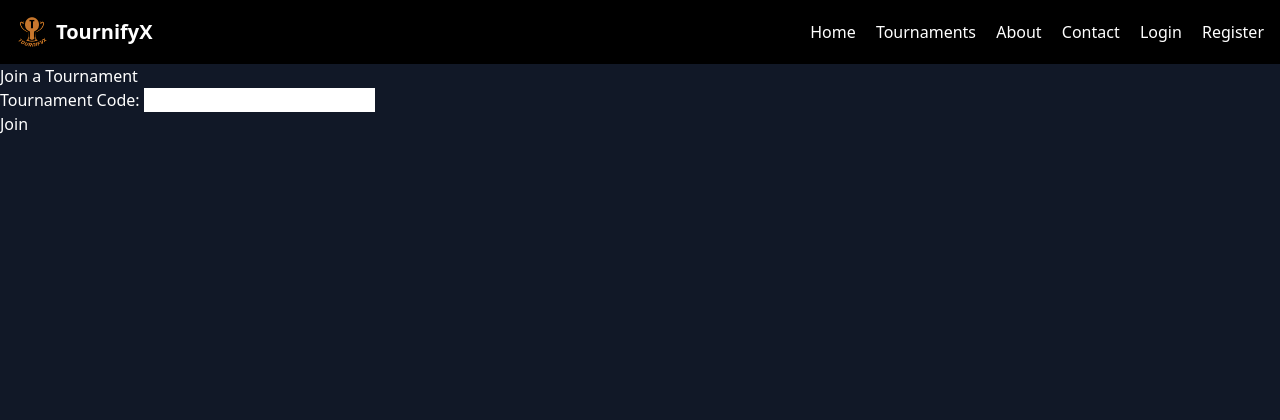
After one commit to Arkibba/TournifyX, a Django app: page /join-tournament/ in a window 1280 px wide. The commit adds this page. Shown: the top 420 px of the page. Run offline with Django 5.2, Linux system fonts and the light colour scheme; some libraries are stand-ins or nearby versions.

Commit message:
Added join  function

```diff
--- a/Main/urls.py
+++ b/Main/urls.py
@@ -26,4 +26,6 @@ urlpatterns = [
     path('logout/', logout, name='logout'),
     path('admin/', admin.site.urls),
     path('host-tournament/', views.host_tournament, name='host_tournament'),
+    path('join-tournament/', views.join_tournament, name='join_tournament'),
+    path('tournament/<int:tournament_id>/dashboard/', views.tournament_dashboard, name='tournament_dashboard'),
 ]
--- a/templates/home.html
+++ b/templates/home.html
@@ -66,6 +66,10 @@
       <!-- New Tournament Button -->
       <a href="{% url 'host_tournament' %}" class="mt-6 px-8 py-3 bg-orange-600 hover:bg-orange-700 text-white font-semibold rounded-lg transition duration-300 shadow-lg inline-block">
         Create a Tournament
+      </a>
+      <!-- Join Tournament Button -->
+      <a href="{% url 'join_tournament' %}" class="mt-6 ml-4 px-8 py-3 bg-green-600 hover:bg-green-700 text-white font-semibold rounded-lg transition duration-300 shadow-lg inline-block">
+        Join a Tournament
       </a>
     </div>
   </div>
--- /dev/null
+++ b/templates/join_tournament.html
@@ -0,0 +1,10 @@
+{% extends 'base.html' %}
+
+{% block content %}
+<h2>Join a Tournament</h2>
+<form method="post">
+    {% csrf_token %}
+    {{ form.as_p }}
+    <button type="submit" class="btn btn-primary">Join</button>
+</form>
+{% endblock %}
--- a/tournifyx/forms.py
+++ b/tournifyx/forms.py
@@ -11,3 +11,6 @@ class TournamentForm(forms.ModelForm):
             'category': forms.Select(attrs={'class': 'form-control'}),
             'match_type': forms.Select(attrs={'class': 'form-control'}),
         }
+
+class JoinTournamentForm(forms.Form):
+    code = forms.CharField(max_length=20, label="Tournament Code", widget=forms.TextInput(attrs={'class': 'form-control'}))
--- a/tournifyx/views.py
+++ b/tournifyx/views.py
@@ -4,7 +4,7 @@ from django.shortcuts import render, redirect, get_object_or_404
 from django.contrib import messages
 from .models import *
 from django.contrib.auth.decorators import login_required
-from .forms import TournamentForm
+from .forms import TournamentForm, JoinTournamentForm
 import secrets
 import string
 import random
@@ -96,3 +96,36 @@ def host_tournament(request):
         form = TournamentForm()
 
     return render(request, 'host_tournament.html', {'form': form})
+
+
+def join_tournament(request):
+    if request.method == 'POST':
+        form = JoinTournamentForm(request.POST)
+        if form.is_valid():
+            code = form.cleaned_data['code']
+            try:
+                tournament = Tournament.objects.get(code=code)
+                user_profile = UserProfile.objects.get(user=request.user)
+
+                # Check if the user is already in the tournament
+                if TournamentParticipant.objects.filter(user_profile=user_profile, tournament=tournament).exists():
+                    messages.warning(request, "You have already joined this tournament.")
+                else:
+                    # Add the user to the tournament
+                    TournamentParticipant.objects.create(user_profile=user_profile, tournament=tournament)
+                    messages.success(request, f"You have successfully joined the tournament: {tournament.name}")
+                return redirect('tournament_dashboard', tournament_id=tournament.id)
+            except Tournament.DoesNotExist:
+                messages.error(request, "Invalid tournament code.")
+    else:
+        form = JoinTournamentForm()
+    return render(request, 'join_tournament.html', {'form': form})
+
+
+def tournament_dashboard(request, tournament_id):
+    tournament = get_object_or_404(Tournament, id=tournament_id)
+    participants = TournamentParticipant.objects.filter(tournament=tournament)
+    return render(request, 'tournament_dashboard.html', {
+        'tournament': tournament,
+        'participants': participants,
+    })
```
Also changed, not shown: templates/tournament_dashboard.html (added, +20 -0 lines), db.sqlite3.
